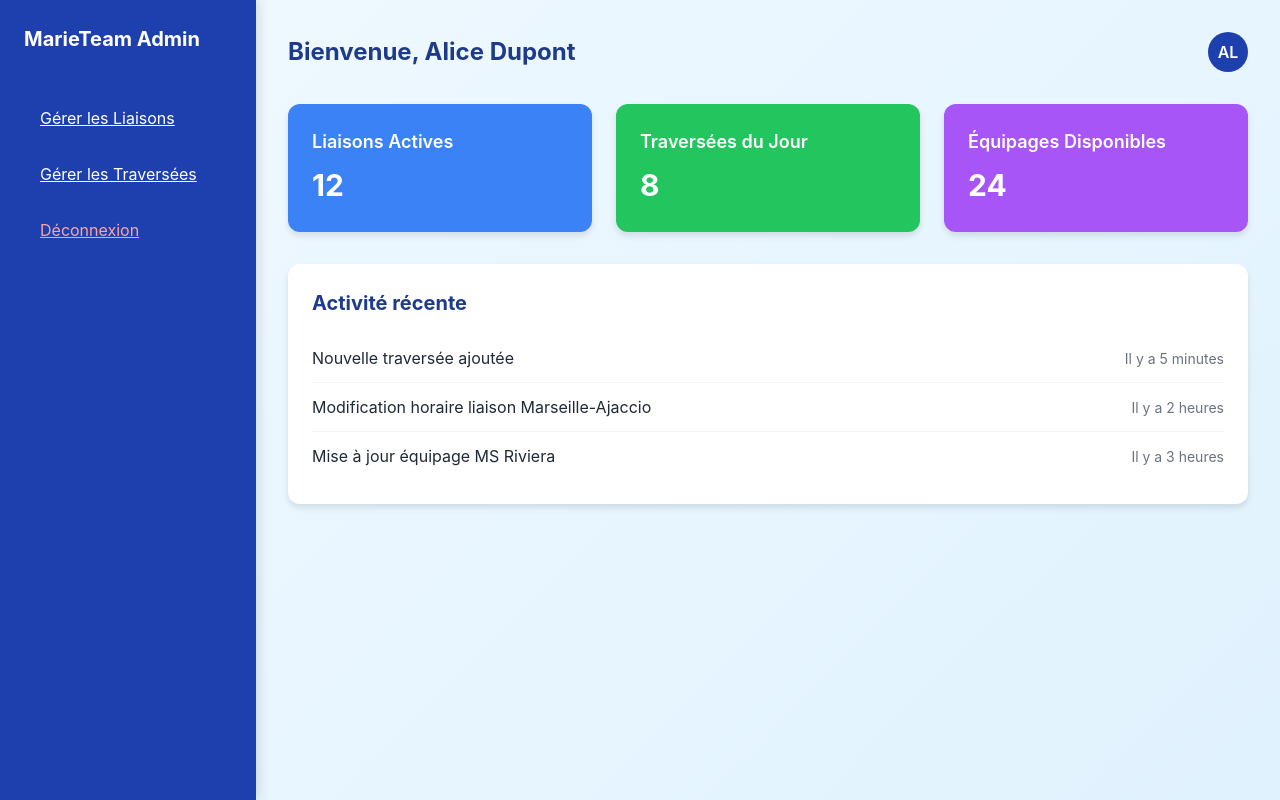
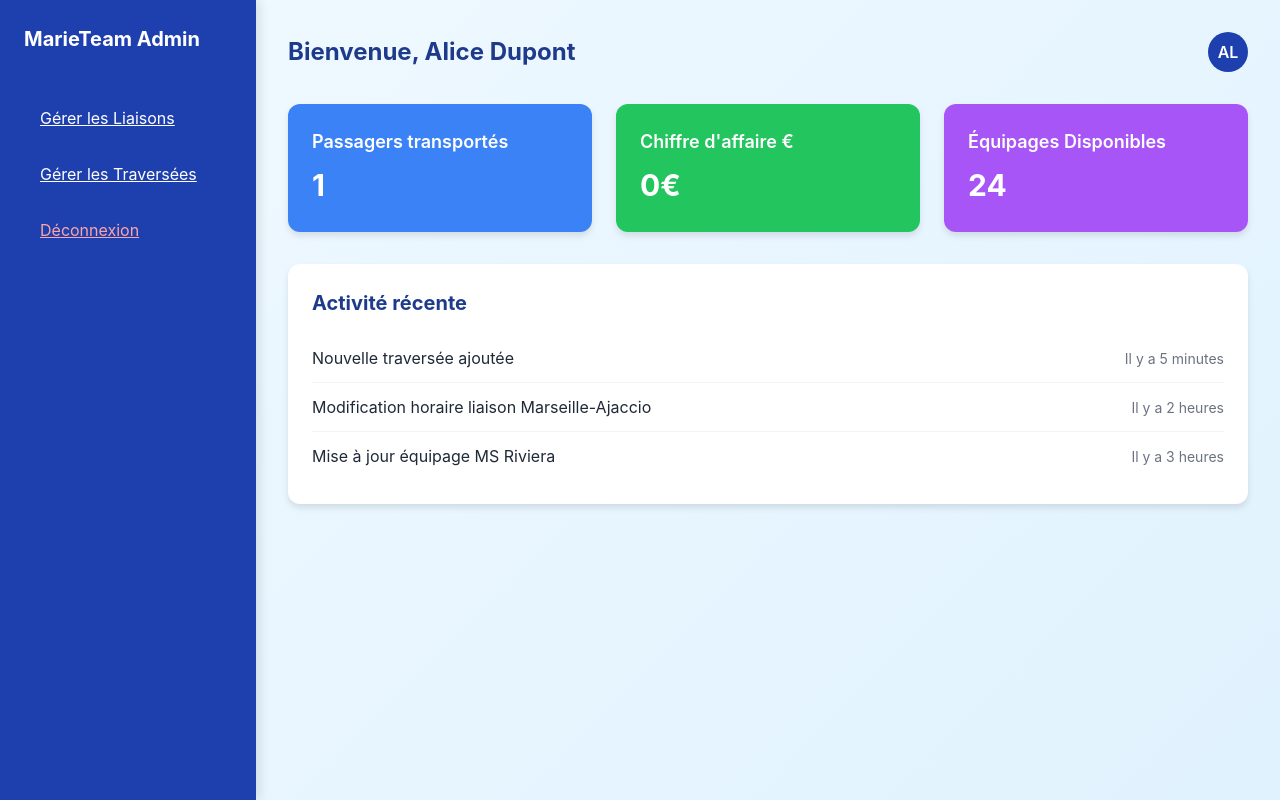
Before and after one commit to Xonodeh/MarieTeam, a PHP site: page /admin.php in a window 1280 px wide. Run offline with PHP 8.4, Linux system fonts and the light colour scheme; a user stored in the database is signed in; data comes from the database, SQL or seed files in the repository; tables that the repository leaves empty hold one stand-in row (values such as "Sample post").

Commit message:
modif admin, ajout nb passager et CA

```diff
--- a/Back/scripts/db.php
+++ b/Back/scripts/db.php
@@ -2,10 +2,10 @@
 // db.php
 
 function connexionBDD() {
-    $host = 'localhost';
+    $host = '127.0.0.1';
     $dbname = 'mariteam';
-    $username = 'leo';
-    $password = 'leo';
+    $username = 'root';
+    $password = '';
 
     try {
         $pdo = new PDO("mysql:host=$host;dbname=$dbname;charset=utf8", $username, $password);
--- a/Front/admin.php
+++ b/Front/admin.php
@@ -1,8 +1,46 @@
 <?php
+require_once '../Back/scripts/db.php';
 session_start();
+
+// Redirection si l'utilisateur n'est pas admin
 if (!isset($_SESSION['role']) || $_SESSION['role'] !== 'admin') {
     header('Location: index.php');
     exit;
+}
+
+try {
+    // Connexion BDD
+    $pdo = connexionBDD();
+
+    // Nombre total de passagers
+    $stmt = $pdo->query("SELECT SUM(NbPassager) AS total_passagers FROM enregistrer");
+    $row = $stmt->fetch();
+    $totalPassagers = $row['total_passagers'] ?? 0;
+
+    // Chiffre d'affaires (optionnel ici, décommenter si besoin)
+    $stmt = $pdo->query("SELECT
+    SUM(e.NbPassager * t.Prix) AS ChiffreAffairesPassagers
+FROM
+    reservation r
+JOIN
+    enregistrer e ON e.IDReservation = r.IDReservation
+JOIN
+    traversee tr ON r.IDTraversee = tr.IDTraversee
+JOIN
+    liaison l ON tr.IDLiaison = l.IDLiaison
+JOIN
+    tarifer tf ON tf.IDLiaison = l.IDLiaison
+JOIN
+    tarif t ON t.IdTarif = tf.IdTarif
+WHERE
+    t.IDType = e.IDType;");
+
+    $row = $stmt->fetch();
+    $chiffreAffaires = $row['ChiffreAffairesPassagers'] ?? 0;
+} catch (PDOException $e) {
+    $totalPassagers = 0;
+    $chiffreAffaires = 0;
+    echo 'Erreur de requête : ' . $e->getMessage();
 }
 ?>
 <!DOCTYPE html>
@@ -49,13 +87,13 @@ if (!isset($_SESSION['role']) || $_SESSION['role'] !== 'admin') {
 
             <!-- Grille du tableau de bord -->
             <div class="dashboard-grid">
-                <div class="stat-card blue">
-                    <div class="stat-title">Liaisons Actives</div>
-                    <div class="stat-value">12</div>
-                </div>
+            <div class="stat-card blue">
+                <div class="stat-title">Passagers transportés</div>
+                <div class="stat-value"><?php echo $totalPassagers; ?></div>
+            </div>
                 <div class="stat-card green">
-                    <div class="stat-title">Traversées du Jour</div>
-                    <div class="stat-value">8</div>
+                    <div class="stat-title">Chiffre d'affaire €</div>
+                    <div class="stat-value"><?php echo $chiffreAffaires . '€' ?></div>
                 </div>
                 <div class="stat-card purple">
                     <div class="stat-title">Équipages Disponibles</div>
```
